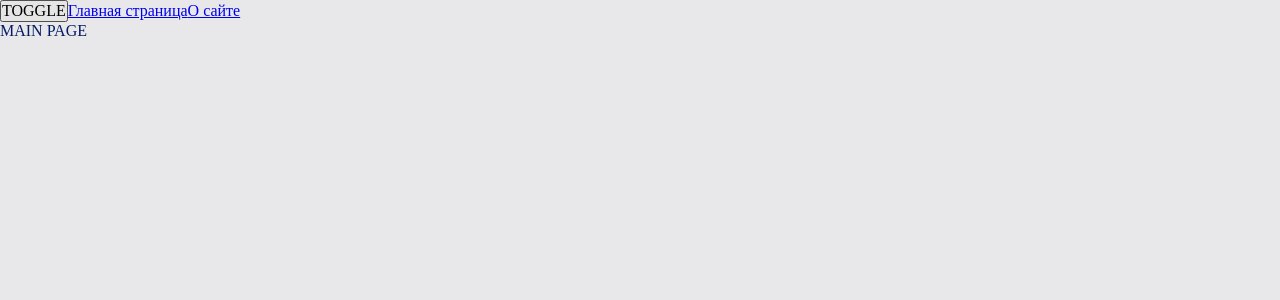
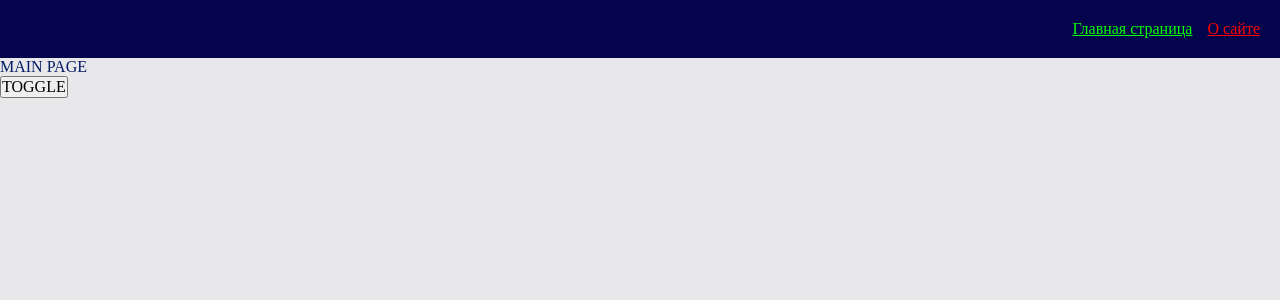
Before and after one commit to comebackmagistr/ts-project, a React app: page / in a window 1280 px wide. Shown: the top 300 px of the page. Built offline with nearby package versions, Linux system fonts and the light colour scheme.

Commit message:
create navbar, create first ui component, create first widget

```diff
--- a/src/app/App.tsx
+++ b/src/app/App.tsx
@@ -3,6 +3,7 @@
 import { classNames } from "shared/lib/classNames/classNames";
 import { useTheme } from "app/providers/ThemeProvider";
 import { AppRouter } from "./providers/router";
+import { Navbar } from "widgets/Navbar";
 
 
 const App = () => {
@@ -10,10 +11,9 @@
 
     return (
         <div className={classNames('app', {}, [theme])}>
+            <Navbar />
+            <AppRouter />
             <button onClick={toggleTheme}>TOGGLE</button>
-            <Link to={'/'}>Главная страница</Link>
-            <Link to={'/about'}>О сайте</Link>
-            <AppRouter />
         </div>
     )
 }
--- a/src/app/styles/theme/dark.scss
+++ b/src/app/styles/theme/dark.scss
@@ -1,6 +1,9 @@
 .app.dark {
     --bg-color: #04044d;
+    --inverted-bg-color: #e8e8ea;
 
     --primary-color: #049604;
     --secondary-color: #04ff04;
+    --inverted-primary-color: #041c65;
+    --inverted-secondary-color: #0449e0;
 }
--- a/src/app/styles/theme/normal.scss
+++ b/src/app/styles/theme/normal.scss
@@ -1,6 +1,9 @@
 .app.light {
     --bg-color: #e8e8ea;
+    --inverted-bg-color: #04044d;
 
     --primary-color: #041c65;
     --secondary-color: #0449e0;
+    --inverted-primary-color: #049604;
+    --inverted-secondary-color: #04ff04;
 }
--- a/src/app/styles/variables/global.scss
+++ b/src/app/styles/variables/global.scss
@@ -8,4 +8,8 @@
     --font-size-l: 24px;
     --font-line-l: 32px;
     --font-l: var(--font-size-l) / var(--font-line-l) var(--font-family-main)
+
+    // Размеры
+
+    --navbar-height: 50px
 }
--- a/src/shared/lib/classNames/classNames.ts
+++ b/src/shared/lib/classNames/classNames.ts
@@ -1,10 +1,10 @@
 
 type Mods = Record<string, boolean | string>
 
-export function classNames(cls: string, mods: Mods, additional: string[]): string {
+export function classNames(cls: string, mods: Mods = {}, additional: string[] = []): string {
     return [
         cls,
-        ...additional,
+        ...additional.filter(Boolean),
         Object.entries(mods)
             .filter(([className, value]) => Boolean(value))
             .map(([className]) => className)
--- /dev/null
+++ b/src/shared/ui/AppLink/AppLink.module.scss
@@ -0,0 +1,15 @@
+.AppLink {
+    color: var(--primary-color)
+}
+
+.primary {
+    color: var(--primary-color);
+}
+
+.secondary {
+    color: var(--inverted-secondary-color)
+}
+
+.red {
+    color: red;
+}
--- /dev/null
+++ b/src/shared/ui/AppLink/AppLink.tsx
@@ -0,0 +1,36 @@
+import { FC } from 'react';
+import { Link, LinkProps } from 'react-router-dom';
+import { classNames } from 'shared/lib/classNames/classNames';
+import cls from './AppLink.module.scss'
+
+export enum AppLinkTheme {
+    PRIMARY = 'primary',
+    SECONDARY = 'secondary',
+    RED = 'red',
+}
+
+interface AppLinkProps extends LinkProps{
+ className?: string;
+ theme?: AppLinkTheme;
+}
+
+export const AppLink: FC<AppLinkProps> = (props) => {
+    const {
+        to,
+        className,
+        children,
+        theme = AppLinkTheme.PRIMARY,
+        ...otherProps
+    } = props
+
+
+ return (
+ <Link
+    to={to}
+    className={classNames(cls.AppLink, {}, [className, cls[theme]])}
+    {...otherProps}
+    >
+    {children}
+ </Link>
+ );
+};
--- /dev/null
+++ b/src/widgets/Navbar/index.ts
@@ -0,0 +1,5 @@
+import { Navbar } from "./ui/Navbar";
+
+export {
+    Navbar
+}
--- /dev/null
+++ b/src/widgets/Navbar/ui/Navbar.module.scss
@@ -0,0 +1,16 @@
+.Navbar {
+    width: 100%;
+    height: var(--navbar-heiht);
+    background: var(--inverted-bg-color);
+    display: flex;
+    align-items: center;
+    padding: 20px;
+}
+
+.links {
+    margin-left: auto;
+}
+
+.mainLink {
+    margin-right: 15px;
+}
--- /dev/null
+++ b/src/widgets/Navbar/ui/Navbar.tsx
@@ -0,0 +1,23 @@
+import { classNames } from "shared/lib/classNames/classNames"
+import { AppLink, AppLinkTheme } from "shared/ui/AppLink/AppLink"
+import cls from './Navbar.module.scss'
+
+interface NavbarProps {
+    className?: string;
+}
+
+export const Navbar = ({className}: NavbarProps) => {
+
+  return (
+    <div className={classNames(cls.Navbar, {}, [])}>
+        <div className={cls.links}>
+            <AppLink theme={AppLinkTheme.SECONDARY} to={'/'} className={cls.mainLink}>
+                Главная страница
+            </AppLink>
+            <AppLink theme={AppLinkTheme.RED} to={'/about'}>
+                О сайте
+            </AppLink>
+        </div>
+    </div>
+  )
+}
```
